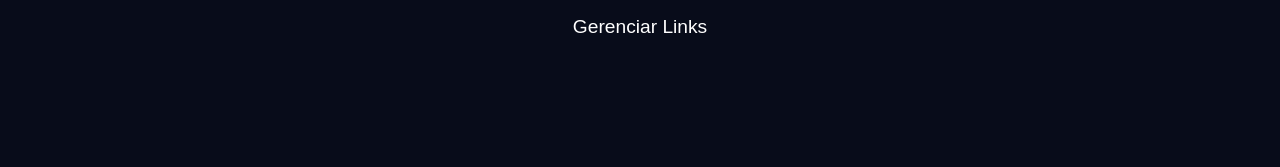
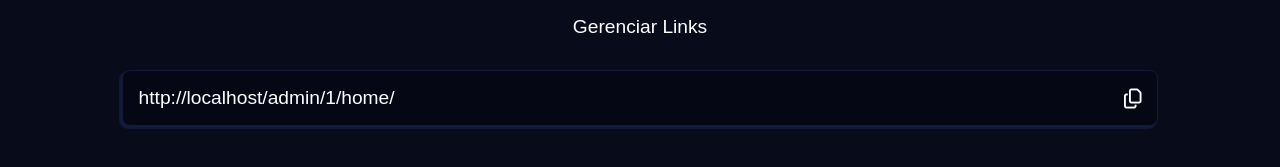
Before and after one commit to Pedro-Rocha-Araujo/link-tree, a Next.js app: page /admin/1/home in a window 1280 px wide. Shown: the part 205-372 px from the top of the page. Built offline with nearby package versions, Linux system fonts and the light colour scheme; no server answers; the database is empty.

Commit message:
Adicionei um container na página home que contém o link personalizado de cada usuário

```diff
--- a/src/app/admin/[id_usuario]/home/home.css
+++ b/src/app/admin/[id_usuario]/home/home.css
@@ -28,3 +28,18 @@ div.links {
 .link:nth-child(odd) {
   background-color: #121b3b;
 }
+
+div.copiar-link {
+  color: #fff;
+  background-color: #050814;
+  box-shadow: -2px 2px 1px 1px #121b3b;
+  border: 1px solid #121b3b;
+  display: flex;
+  justify-content: space-between;
+  align-items: center;
+  width: 96%;
+  margin: auto;
+  max-width: 1080px;
+  padding: 1rem;
+  border-radius: 0.5rem;
+}
--- a/src/app/admin/[id_usuario]/home/page.tsx
+++ b/src/app/admin/[id_usuario]/home/page.tsx
@@ -11,10 +11,11 @@ import { UsuarioInterface } from "@/interfaces"
 export default function Home() {
   const [usuario, setUsuario] = useState<UsuarioInterface | null>(null)
   const [meusLinks, setMeusLinks] = useState<LinkInterface[]>([])
-  console.log(usuario)
+
   const ref = collection(db, "links")
 
   const { id_usuario } = useParams()
+  const link = `${window.location.origin}`
 
   useEffect(()=> {
     async function getUsuario() {
@@ -68,7 +69,7 @@ export default function Home() {
 
   return (
     <section className="home">
-      <h1> <i className="fa-solid fa-link" aria-hidden="true"></i> {usuario ? usuario.nome : "Meus Links"}</h1>
+      <h1> <i className="fa-solid fa-link"></i> {usuario ? usuario.nome : "Meus Links"}</h1>
       <div className="links">
 
         { meusLinks.length < 1 ? (
@@ -98,6 +99,10 @@ export default function Home() {
 
       </div>
       <Link className="link-footer" href={`/admin/${id_usuario}/gerenciar-links`}>Gerenciar Links</Link>
+      <div className="copiar-link">
+        <p>{link}/admin/{id_usuario}/home/</p>
+        <i className="fa-regular fa-copy fa-lg"></i>
+      </div>
     </section>
   );
 }
--- a/src/app/globals.css
+++ b/src/app/globals.css
@@ -33,10 +33,14 @@ h3 {
   font-size: clamp(1rem, 5vw, 1.4rem);
 }
 
+p {
+  font-size: clamp(0.8rem, 4vw, 1.2rem);
+}
+
 a {
+  font-size: clamp(0.8rem, 4vw, 1.2rem);
   text-decoration: none;
   color: #fff;
-  font-size: clamp(0.8rem, 4vw, 1.2rem);
 }
 
 a.link-footer {
```
